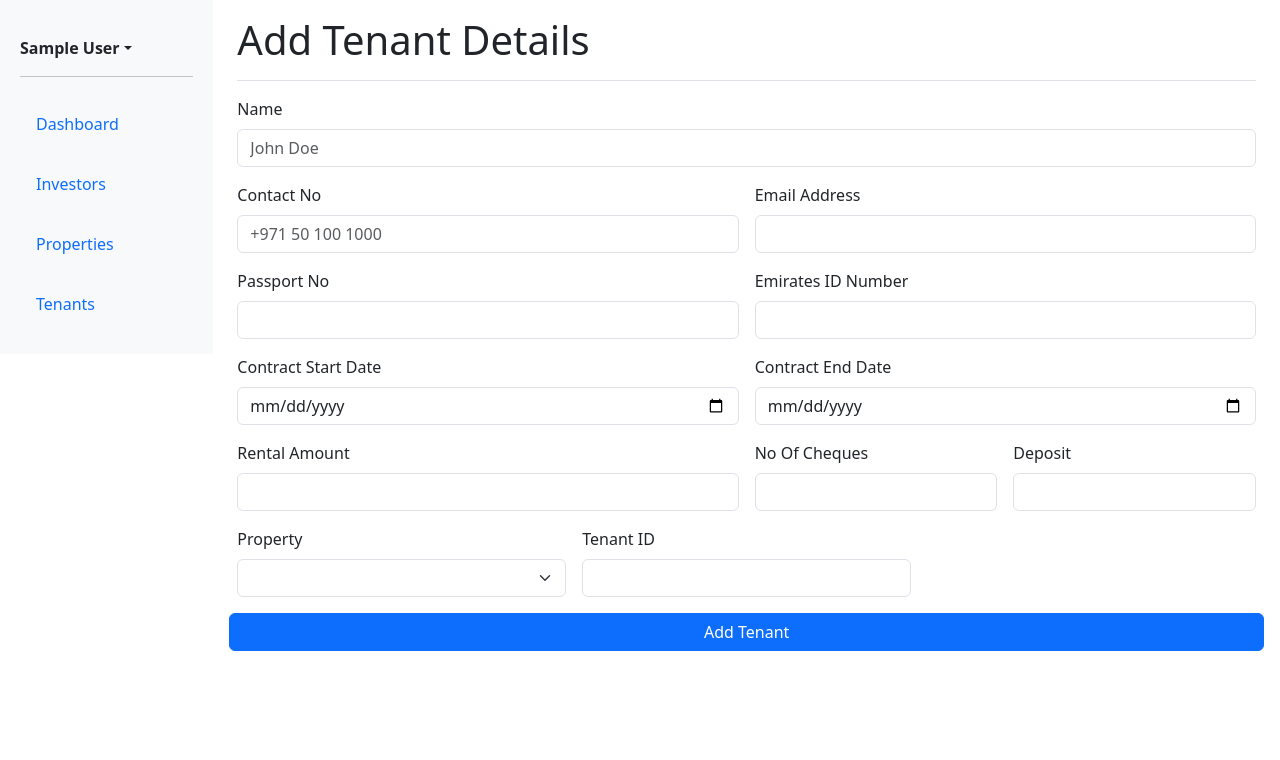
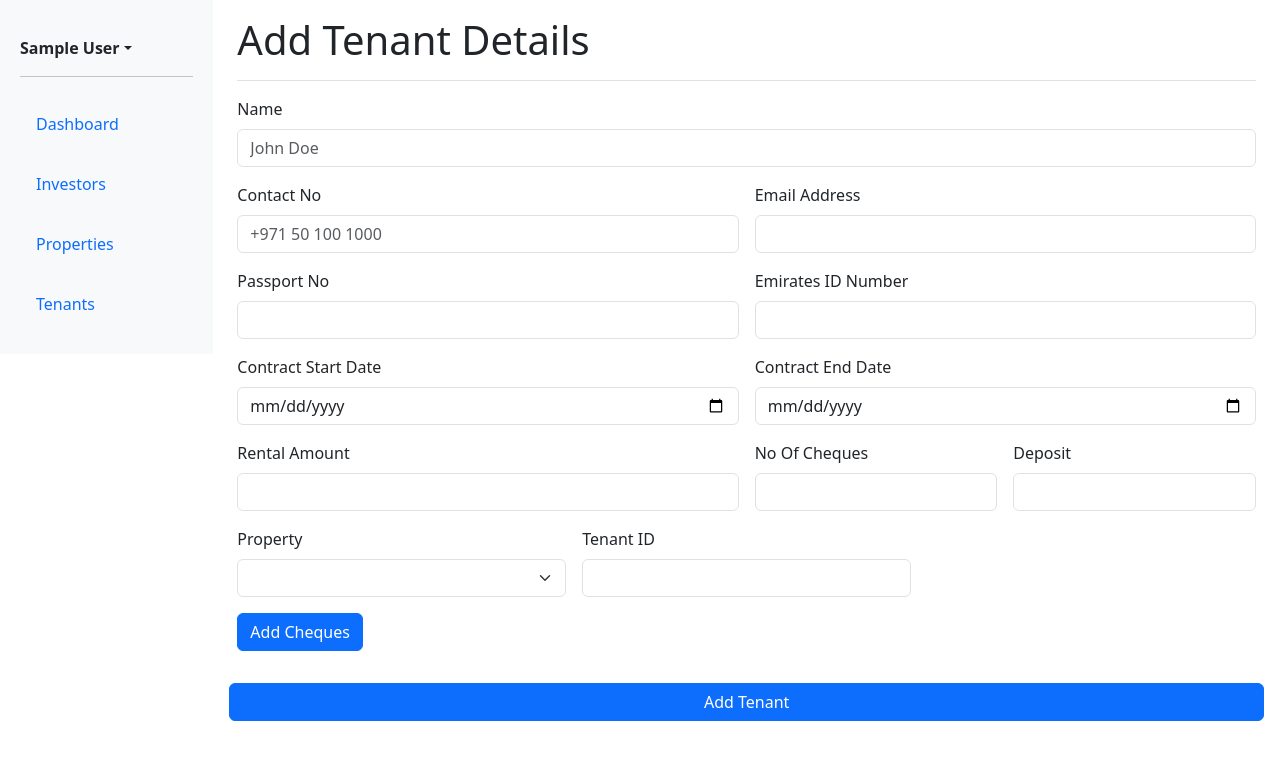
Before and after one commit to MY0usuf/Real-Estate-Management, a Flask app: page /add_tenant in a window 1280 px wide. Shown: the top 760 px of the page. Run offline with Flask 3, Linux system fonts and the light colour scheme; a user stored in the database is signed in; tables that the repository leaves empty hold one stand-in row (values such as "Sample post").

Commit message:
Update add_tenant.html

```diff
--- a/app/templates/add_tenant.html
+++ b/app/templates/add_tenant.html
@@ -39,7 +39,7 @@
         </div>
         <div class="col-md-3">
             <label for="no_of_cheques" class="form-label">No Of Cheques</label>
-            <input type="text" class="form-control" id="no_of_cheques" name="no_of_cheques">
+            <input type="text" class="form-control" id="no_of_cheques" name="no_of_cheques" min="1" max="12">
         </div>
         <div class="col-md-3">
             <label for="security_deposit" class="form-label">Deposit</label>
@@ -63,7 +63,59 @@
             <label for="tenant_id" class="form-label">Tenant ID</label>
             <input type="tex" class="form-control" id="tenant_id" name="tenant_id" required>
         </div>
+        <div class="col-md-6">
+          <button type="button" class="btn btn-primary" id="add_cheques_button">Add Cheques</button>
+        </div>
+        <div id="cheque_fields" class="col-12">
+        </div>
         <button type="submit" class="btn btn-primary">Add Tenant</button>
       </form>
 
+      <script>
+        const addChequesButton = document.getElementById('add_cheques_button');
+        const chequeFieldsDiv = document.getElementById('cheque_fields');
+        const maxCheques = 12;
+
+        addChequesButton.addEventListener('click', () => {
+            const numCheques = parseInt(document.getElementById('no_of_cheques').value);
+
+            if (isNaN(numCheques) || numCheques < 1 || numCheques > maxCheques) {
+                alert(`Please enter a number between 1 and ${maxCheques}.`);
+                return;
+            }
+
+            chequeFieldsDiv.innerHTML = ''; // Clear existing fields
+
+            for (let i = 0; i < numCheques; i++) {
+                // Create a new div for each cheque
+                const chequeGroup = document.createElement('div');
+                chequeGroup.classList.add('row', 'mb-3');
+
+                chequeGroup.innerHTML = `
+                    <h4 class="col-12">Cheque ${i + 1}</h4>
+                    <div class="col-md-3">
+                        <label>Cheque Number:</label>
+                        <input type="text" class="form-control" name="cheques[${i}][cheque_number]" required>
+                    </div>
+                    <div class="col-md-3">
+                        <label>Amount:</label>
+                        <input type="number" step="0.01" class="form-control" name="cheques[${i}][amount]" required>
+                    </div>
+                    <div class="col-md-3">
+                        <label>Issue Date:</label>
+                        <input type="date" class="form-control" name="cheques[${i}][issue_date]" required>
+                    </div>
+                    <div class="col-md-3">
+                        <label>Due Date:</label>
+                        <input type="date" class="form-control" name="cheques[${i}][due_date]" required>
+                    </div>
+                `;
+
+                // Append the new group to the container
+                chequeFieldsDiv.appendChild(chequeGroup);
+            }
+        });
+    </script>
+
+
 {% endblock %}
```
